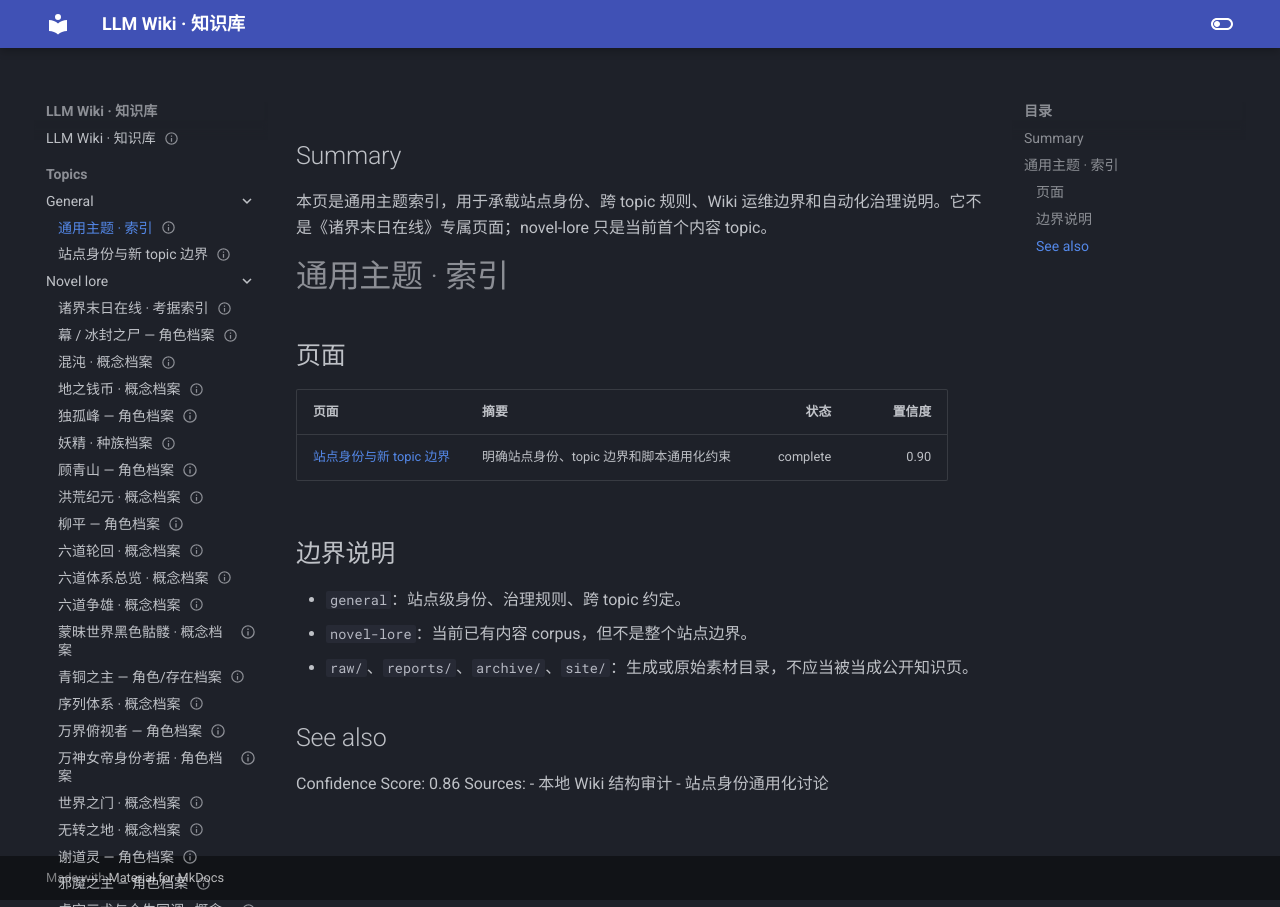
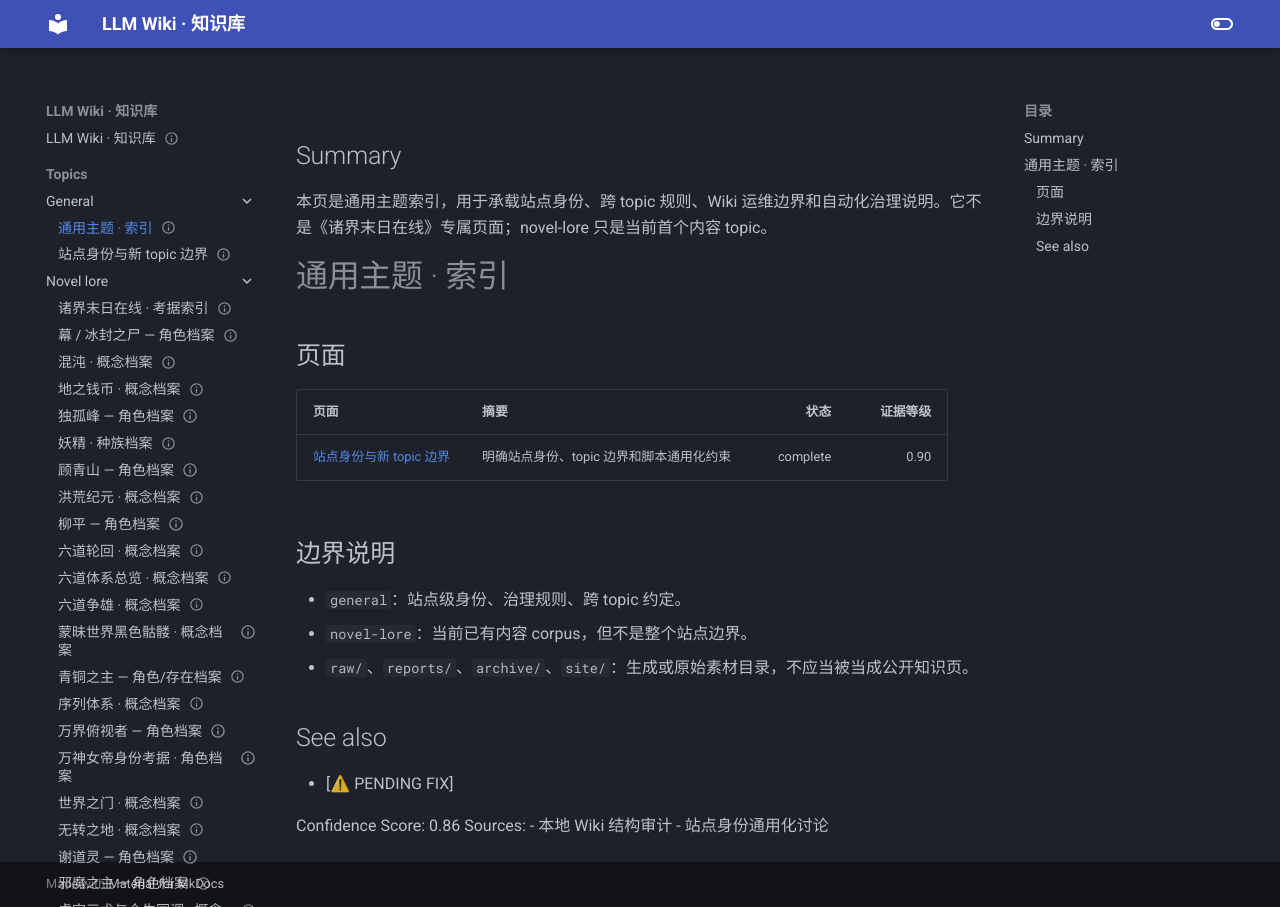
Before and after one commit to Zack3155/llm-wiki, an MkDocs documentation site: the page built from docs/topics/general/_index.md, in a window 1280 px wide. Built offline with MkDocs 1.6.1 and Material for MkDocs 9.7.7, drawn with Linux system fonts in a browser that asks for light colours.

Commit message:
Wiki Linter Auto-Commit: 2026-06-16 06:38:09

```diff
--- a/docs/topics/general/_index.md
+++ b/docs/topics/general/_index.md
@@ -1,4 +1,5 @@
 ---
+
 
 title: 通用主题 · 索引
 name: general-index
@@ -15,7 +16,9 @@ tags:
 date_added: 2026-06-16
 date_modified: 2026-06-16
 
+
 ---
+
 
 
 ## Summary
@@ -26,7 +29,7 @@ date_modified: 2026-06-16
 
 ## 页面
 
-| 页面 | 摘要 | 状态 | 置信度 |
+| 页面 | 摘要 | 状态 | 证据等级 |
 |---|---|---:|---:|
 | [站点身份与新 topic 边界](site-identity-topic-boundary.md) | 明确站点身份、topic 边界和脚本通用化约束 | complete | 0.90 |
 
@@ -38,7 +41,7 @@ date_modified: 2026-06-16
 
 ## See also
 
-
+- [⚠️ PENDING FIX]
 
 Confidence Score: 0.86
 Sources:
```
Also changed, not shown: docs/topics/general/site-identity-topic-boundary.md (+4 -0 lines).
